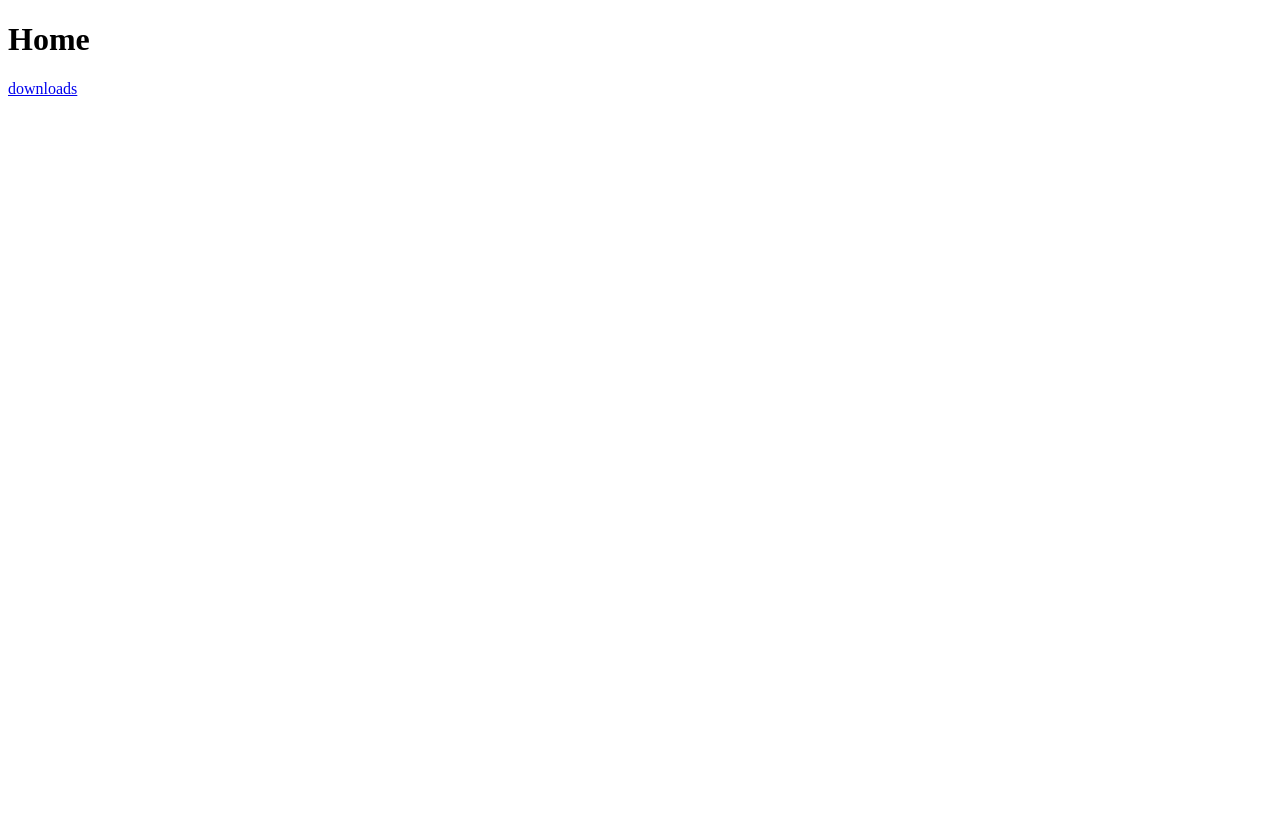
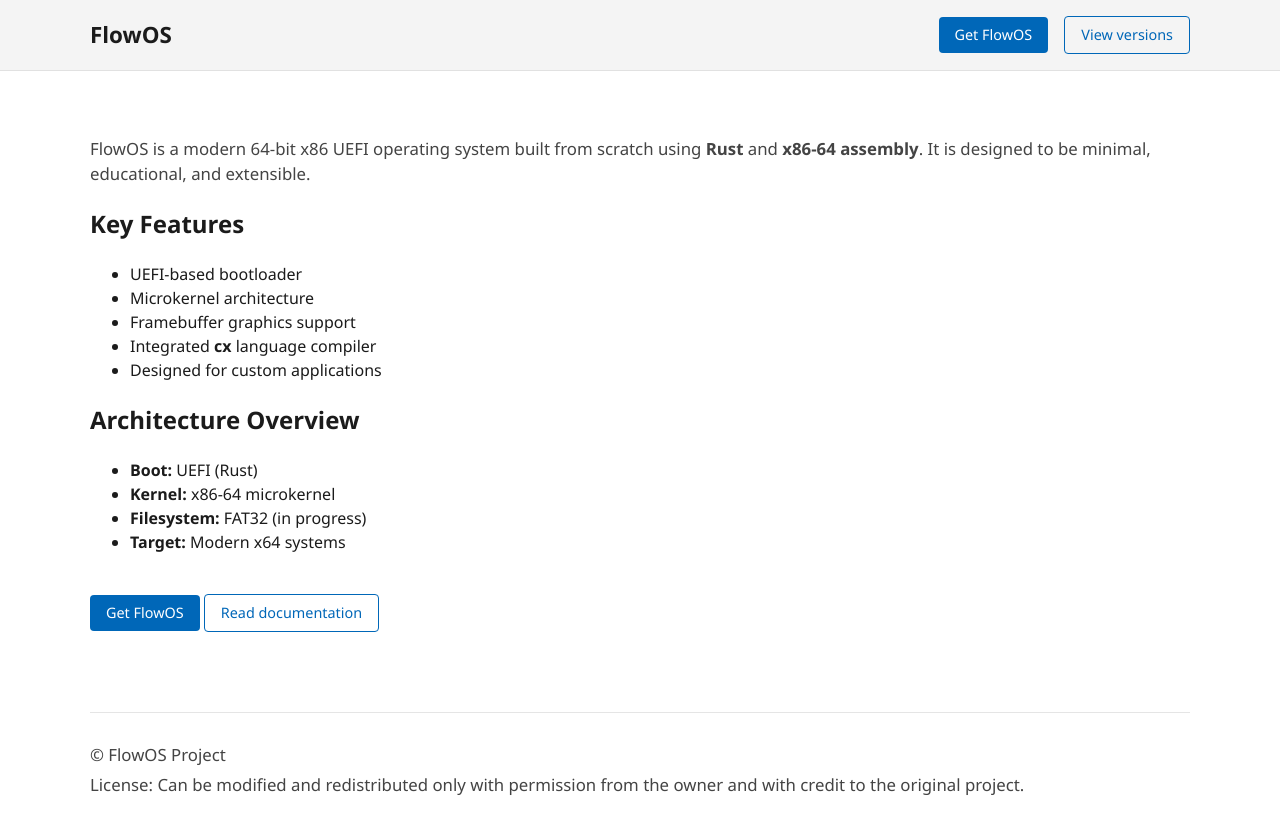
Before and after one commit to Cloud-FlowOS/cloud-flowos.github.io, a plain HTML site: page index.html in a window 1280 px wide. Before the commit the page ends 800 px from the top, so only its background shows below. Drawn offline with Linux system fonts and the light colour scheme.

Commit message:
Updated (12/17/25)

```diff
--- a/index.html
+++ b/index.html
@@ -1,8 +1,4 @@
 <!DOCTYPE html>
-<!--[if lt IE 7]>      <html class="no-js lt-ie9 lt-ie8 lt-ie7"> <![endif]-->
-<!--[if IE 7]>         <html class="no-js lt-ie9 lt-ie8"> <![endif]-->
-<!--[if IE 8]>         <html class="no-js lt-ie9"> <![endif]-->
-<!--[if gt IE 8]>      <html class="no-js"> <!--<![endif]-->
 <html>
     <head>
         <meta charset="utf-8">
@@ -10,19 +6,73 @@
         <title>FlowOS - Home</title>
         <meta name="description" content="">
         <meta name="viewport" content="width=device-width, initial-scale=1">
-        <link rel="stylesheet" href="">
+        <link rel="stylesheet" href="style.css">
     </head>
     <body>
-        <!--[if lt IE 7]>
-            <p class="browsehappy">You are using an <strong>outdated</strong> browser. Please <a href="#">upgrade your browser</a> to improve your experience.</p>
-        <![endif]-->
 
-        <script src="" async defer></script>
+    <div class="sticky-hero" id="header">
+        <div class="sticky-hero-inner">
+            <a href="index.html" class="brand">FlowOS</a>
+
+            <div class="header-actions">
+                <a class="primary" href="downloads/index.html">Get FlowOS</a>
+                <a class="secondary" href="versions/index.html">View versions</a>
+            </div>
+        </div>
+    </div>
+
+    <main>
+    <p>
+        FlowOS is a modern 64-bit x86 UEFI operating system built from scratch
+        using <strong>Rust</strong> and <strong>x86-64 assembly</strong>.
+        It is designed to be minimal, educational, and extensible.
+    </p>
+
+    <h2>Key Features</h2>
+    <ul>
+        <li>UEFI-based bootloader</li>
+        <li>Microkernel architecture</li>
+        <li>Framebuffer graphics support</li>
+        <li>Integrated <strong>cx</strong> language compiler</li>
+        <li>Designed for custom applications</li>
+    </ul>
+
+    <h2>Architecture Overview</h2>
+    <ul>
+        <li><strong>Boot:</strong> UEFI (Rust)</li>
+        <li><strong>Kernel:</strong> x86-64 microkernel</li>
+        <li><strong>Filesystem:</strong> FAT32 (in progress)</li>
+        <li><strong>Target:</strong> Modern x64 systems</li>
+    </ul>
+
+    <div class="actions" style="margin-top: 2.5rem;">
+        <a class="primary" href="downloads/index.html">Get FlowOS</a>
+        <a class="secondary" href="readme/index.html">Read documentation</a>
+    </div>
+
+    <footer>
+        <p>© FlowOS Project</p>
+        <p>
+            License: Can be modified and redistributed only with permission
+            from the owner and with credit to the original project.
+        </p>
+    </footer>
+    </main>
 
 
-        <header>
-            <h1>Home</h1>
-            <a href="dw.html">downloads</a>
-        </header>
-    </body>
+    <script>
+        const header = document.getElementById("header");
+
+        window.addEventListener("scroll", () => {
+            if (window.scrollY > 0) {
+                header.classList.add("scrolled");
+            } else {
+                header.classList.remove("scrolled");
+            }
+        });
+    </script>
+
+</body>
+
+
 </html>
--- /dev/null
+++ b/style.css
@@ -0,0 +1,116 @@
+/* Base */
+
+body {
+    font-family: "Segoe UI", SegoeUI, system-ui, sans-serif;
+    background: #ffffff;
+    color: #1b1b1b;
+    margin: 0;
+    line-height: 1.5;
+}
+
+/* Button-like links ONLY */
+
+a.primary,
+a.secondary {
+    display: inline-block;
+    padding: 0.45rem 1rem;
+    border-radius: 4px;
+    font-size: 0.9rem;
+    text-decoration: none;
+}
+
+
+.sticky-hero {
+    position: sticky;
+    top: 0;
+    background: rgba(243, 243, 243, 0.85);
+    backdrop-filter: blur(8px);
+    -webkit-backdrop-filter: blur(8px);
+    border-bottom: 1px solid rgba(0, 0, 0, 0.08);
+    z-index: 100;
+    transition: box-shadow 0.2s ease;
+}
+
+/* Shadow appears after scroll */
+.sticky-hero.scrolled {
+    box-shadow: 0 4px 12px rgba(0, 0, 0, 0.12);
+}
+
+.sticky-hero-inner {
+    max-width: 1100px;
+    margin: auto;
+    padding: 1rem 1.5rem;
+    display: flex;
+    align-items: center;
+    justify-content: space-between;
+}
+
+/* Title link */
+
+.brand {
+    font-size: 1.4rem;
+    font-weight: 600;
+    color: #1b1b1b;
+    text-decoration: none;
+}
+
+.brand:hover {
+    text-decoration: underline;
+}
+
+/* Actions in header */
+
+.header-actions a {
+    margin-left: 0.75rem;
+    padding: 0.45rem 1rem;
+    border-radius: 4px;
+    font-size: 0.9rem;
+    text-decoration: none;
+}
+
+/* Button styles */
+
+.primary {
+    background: #0067b8;
+    color: #ffffff;
+}
+
+.primary:hover {
+    background: #005a9e;
+}
+
+.secondary {
+    border: 1px solid #0067b8;
+    color: #0067b8;
+}
+
+.secondary:hover {
+    background: #f2f7fc;
+}
+
+/* Page content */
+
+main {
+    max-width: 1100px;
+    margin: auto;
+    padding: 3rem 1.5rem;
+}
+
+p {
+    font-size: 1.05rem;
+    color: #444;
+}
+
+/* Footer */
+
+footer {
+    margin-top: 5rem;
+    padding-top: 1.5rem;
+    border-top: 1px solid #e5e5e5;
+    font-size: 0.85rem;
+    color: #666;
+}
+
+footer p {
+    margin: 0.3rem 0;
+}
```
Also changed, not shown: 404/index.html (added, +43 -0 lines), downloads/index.html (added, +61 -0 lines), readme/index.html (added, +159 -0 lines), readme/style.css (added, +44 -0 lines), versions/index.html (added).
